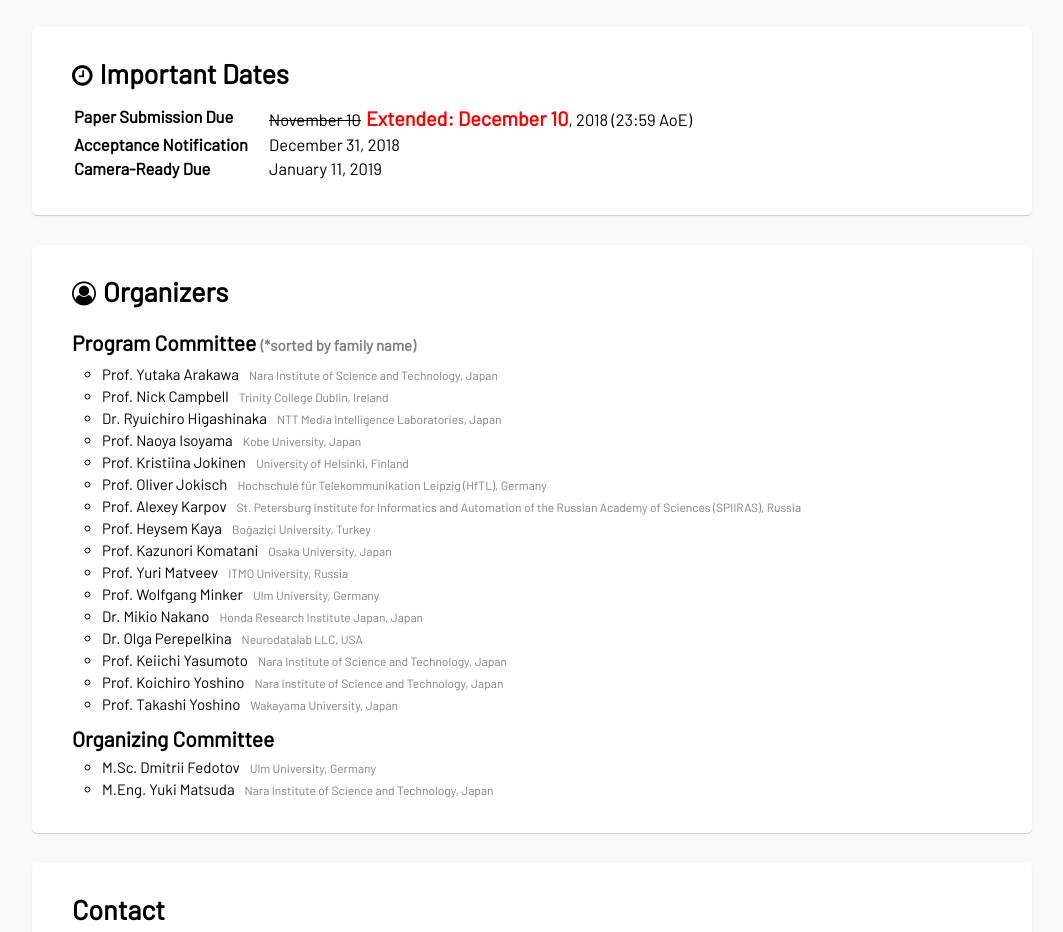
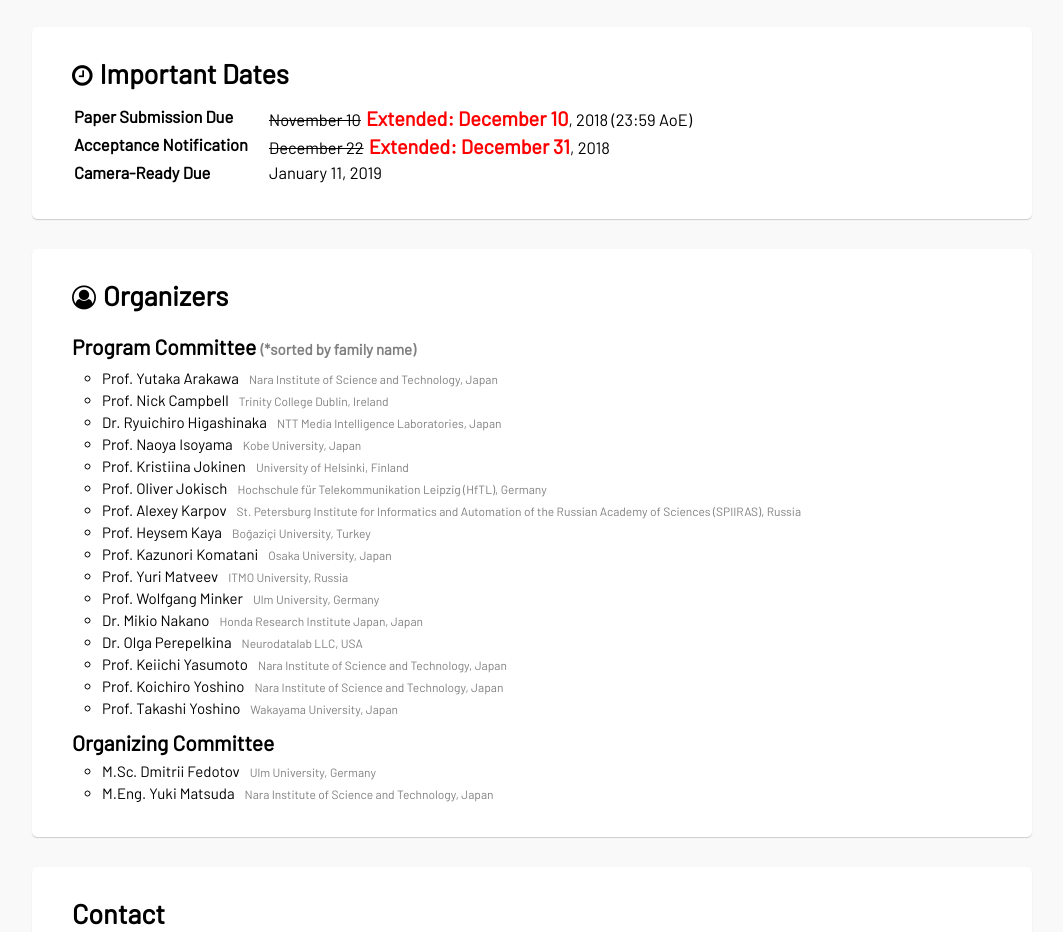
Before and after one commit to PerDial/perdial.github.io, a plain HTML site: page 2019/index.html in a window 1280 px wide. Shown: the part 2121-3053 px from the top of the page, without its empty margins (108-1171 px from the left). Drawn offline with nearby package versions, Linux system fonts and the light colour scheme.

Commit message:
re-update notification due

```diff
--- a/2019/index.html
+++ b/2019/index.html
@@ -94,7 +94,7 @@
     <h2><i class="fa fa-clock-o"></i>Important Dates</h2>
     <dl class="important-dates">
       <dt>Paper Submission Due</dt><dd><s>November 10</s><span class="news">Extended: December 10</span>, 2018 (23:59 AoE)</dd>
-      <dt>Acceptance Notification</dt><dd>December 31, 2018</dd>
+      <dt>Acceptance Notification</dt><dd><s>December 22</s><span class="news">Extended: December 31</span>, 2018</dd>
       <dt>Camera-Ready Due</dt><dd>January 11, 2019</dd>
     </dl>
   </div>
```
